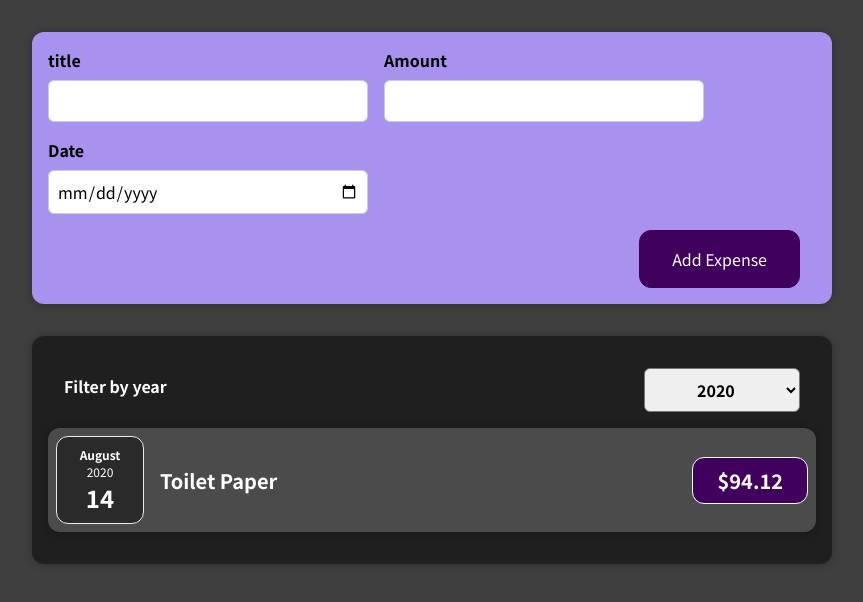
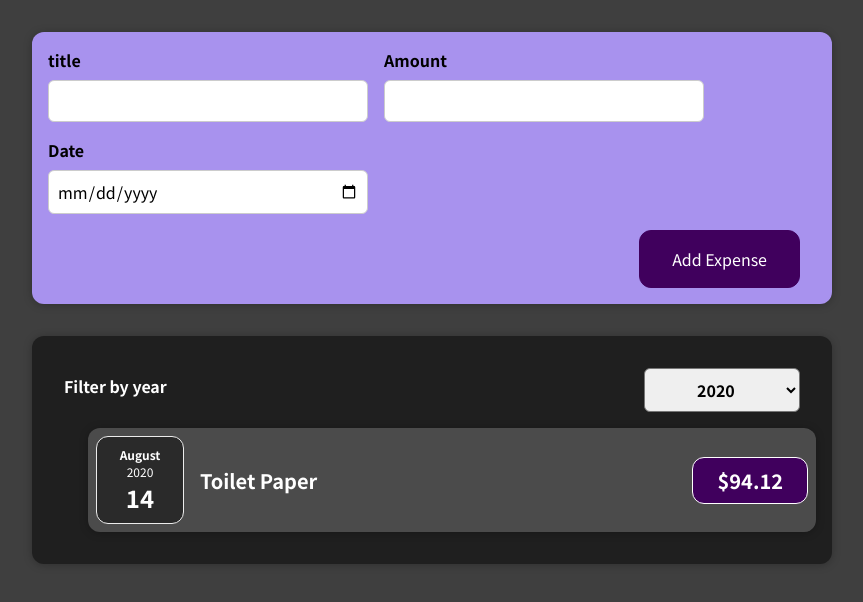
Before and after one commit to martinsgabriel1956/react_expenses, a React (Create React App) app: page / in a window 1280 px wide. Shown: the top 602 px of the page, without its empty margins (208-1071 px from the left). Built offline with nearby package versions, Linux system fonts and the light colour scheme.

Commit message:
feat: adding conditional return statements

```diff
--- a/src/App.js
+++ b/src/App.js
@@ -1,6 +1,6 @@
 import React, { useState } from 'react'
 
-import { Expenses } from "./components/Expenses/Expenses";
+import { Expenses } from "./components/Expenses";
 import { NewExpense } from "./components/NewExpense/NewExpense";
 
 const initialData = [
--- a/src/components/Expenses/ExpenseItem/index.js
+++ b/src/components/Expenses/ExpenseItem/index.js
@@ -7,6 +7,7 @@ import './style.css'
 
 export function ExpenseItem(props) {
   return (
+    <ul>
       <Card className='expense-item'>
         <ExpenseDate date={props.date} />
         <div className='expense-item__description'>
@@ -14,5 +15,6 @@ export function ExpenseItem(props) {
           <div className='expense-item__price'>${props.amount}</div>
         </div>
       </Card>
+    </ul>
   );
 }
--- /dev/null
+++ b/src/components/Expenses/ExpensesList/index.js
@@ -0,0 +1,22 @@
+import "./styles.css";
+
+import { ExpenseItem } from "../ExpenseItem";
+
+export function ExpensesList(props) {
+  return (
+    <ul className="expenses-list">
+      {props.items.length === 0 ? (
+        <h2 className="expenses-list__fallback">Find no expenses.</h2>
+      ) : (
+        props.items.map((expense) => (
+          <ExpenseItem
+            key={expense.id}
+            title={expense.title}
+            amount={expense.amount}
+            date={expense.date}
+          />
+        ))
+      )}
+    </ul>
+  );
+}
--- /dev/null
+++ b/src/components/Expenses/ExpensesList/styles.css
@@ -0,0 +1,9 @@
+.expenses-list {
+  list-style: none;
+  padding: 0;
+}
+
+.expenses-list__fallback {
+  color: white;
+  text-align: center;
+}
--- a/src/components/Expenses/Expenses/index.js
+++ b/src/components/Expenses/index.js
@@ -2,9 +2,9 @@ import React, { useState } from 'react'
 
 import './style.css';
 
-import { ExpenseItem } from '../../Expenses/ExpenseItem';
-import { ExpensesFilter } from '../../NewExpense/ExpensesFilter';
-import { Card } from '../../UI/Card';
+import { ExpensesFilter } from '../NewExpense/ExpensesFilter';
+import { Card } from '../UI/Card';
+import { ExpensesList } from './ExpensesList';
 
 export function Expenses(props) {
   const [filteredYear, setFilteredYear] = useState('2020');
@@ -18,18 +18,7 @@ export function Expenses(props) {
   return (
     <Card className="expenses">
       <ExpensesFilter selected={filteredYear} onChangeYear={handleChangeYear} />
-      {filteredExpenses.length === 0 ? (
-        <p>No expenses found.</p>
-      ) : (
-        filteredExpenses.map(expense => (
-          <ExpenseItem
-            key={expense.id}
-            title={expense.title}
-            amount={expense.amount}
-            date={expense.date}
-          />
-        ))
-      )}
+      <ExpensesList items={filteredExpenses} />
     </Card>
   );
 }
```
Also changed, not shown: src/components/Expenses/style.css (renamed from src/components/Expenses/Expenses/style.css). Lines whose indentation alone changed are shown as unchanged.
